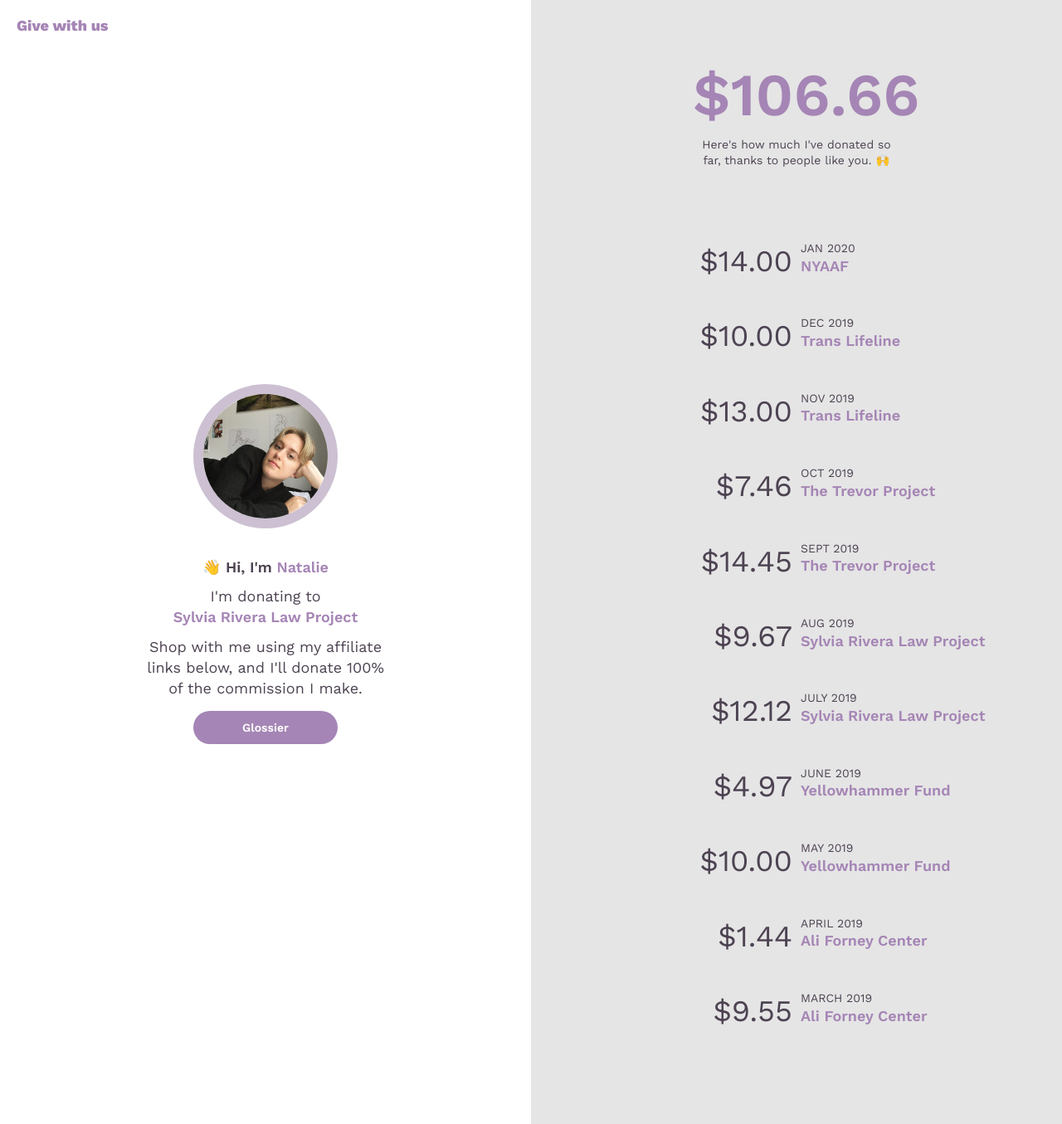
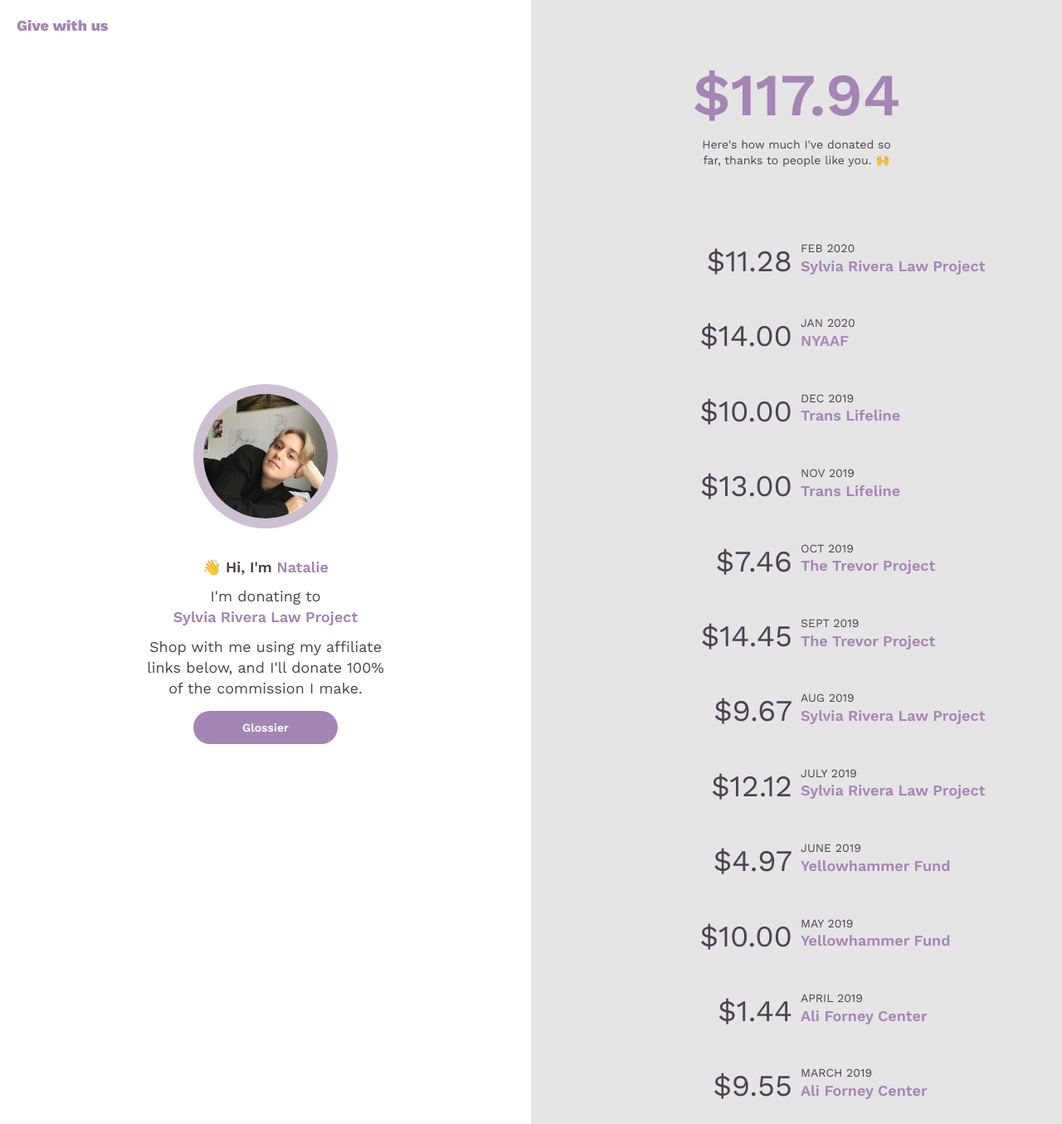
Before and after one commit to jilliangmeehan/donatewithus, a Jekyll site: the page built from natalie.html, in a window 1280 px wide. Shown: the whole page at 83% size. Built offline with Jekyll 4.4.1, drawn with Linux system fonts in a browser that asks for light colours.

Commit message:
Update people.yml

```diff
--- a/_data/people.yml
+++ b/_data/people.yml
@@ -88,11 +88,15 @@
   img: assets/images/natalie_favicon.ico
   organization: Sylvia Rivera Law Project
   organization_url: https://srlp.org/
-  total: 106.66
+  total: 117.94
   links:
    - title: Glossier
      url: http://www.glossier.com/reps/nataliegeisel
   donations:
+   - amount: $11.28
+     date: feb 2020
+     organization: Sylvia Rivera Law Project
+     organization_url: https://srlp.org/
    - amount: $14.00
      date: jan 2020
      organization: NYAAF
```
